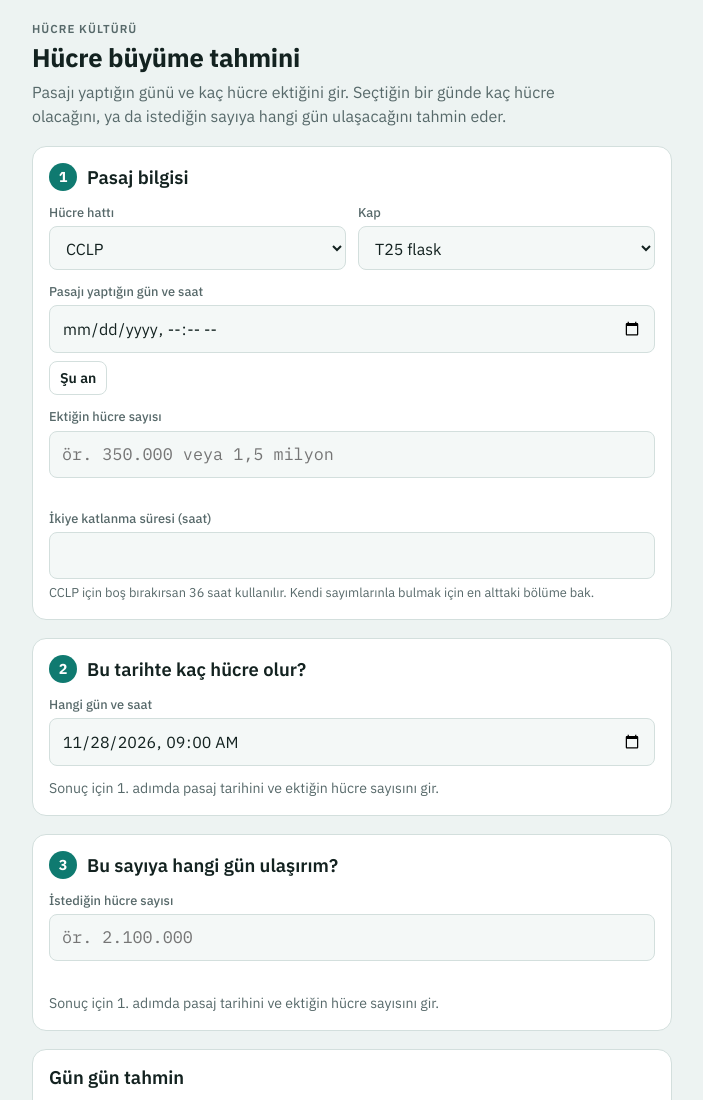
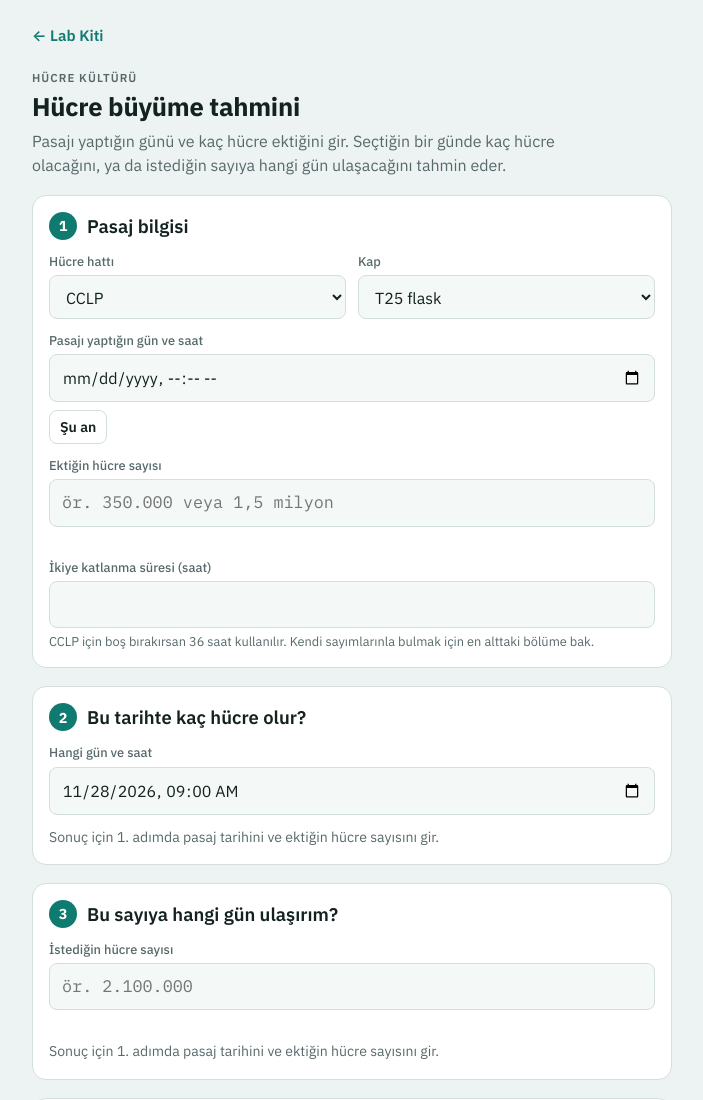
Before and after one commit to mehmethan1/hucre-buyume, a plain HTML site: page index.html in a window 1280 px wide. Shown: the top 1100 px of the page, without its empty margins (288-991 px from the left). Drawn offline with Linux system fonts and the light colour scheme.

Commit message:
Lab Kiti'ne geri dönüş bağlantısı
Co-Authored-By: Claude Opus 5.5 <noreply@anthropic.com>

```diff
--- a/index.html
+++ b/index.html
@@ -92,6 +92,8 @@ details.more[open]>summary::after{content:"▴"}
 details.more>.in{padding:0 12px 12px;display:flex;flex-direction:column;gap:10px}
 .toast{font-size:.88rem;color:var(--ok)}
 .toast.bad{color:var(--bad)}
+.back{align-self:flex-start;color:var(--accent);font-weight:600;text-decoration:none;font-size:.95rem;padding:4px 0}
+.back:focus-visible{outline:3px solid var(--accent);outline-offset:2px;border-radius:4px}
 ol.steps{margin:0;padding-left:1.3em;display:flex;flex-direction:column;gap:8px;font-size:.92rem}
 .topic{display:flex;gap:8px;align-items:center}
 .topic input{flex:1}
@@ -108,6 +110,7 @@ ol.steps{margin:0;padding-left:1.3em;display:flex;flex-direction:column;gap:8px;
 </head>
 <body>
 <div class="wrap">
+  <a class="back" href="../hucre-ekim/">← Lab Kiti</a>
   <header>
     <span class="eyebrow">Hücre kültürü</span>
     <h1>Hücre büyüme tahmini</h1>
```
